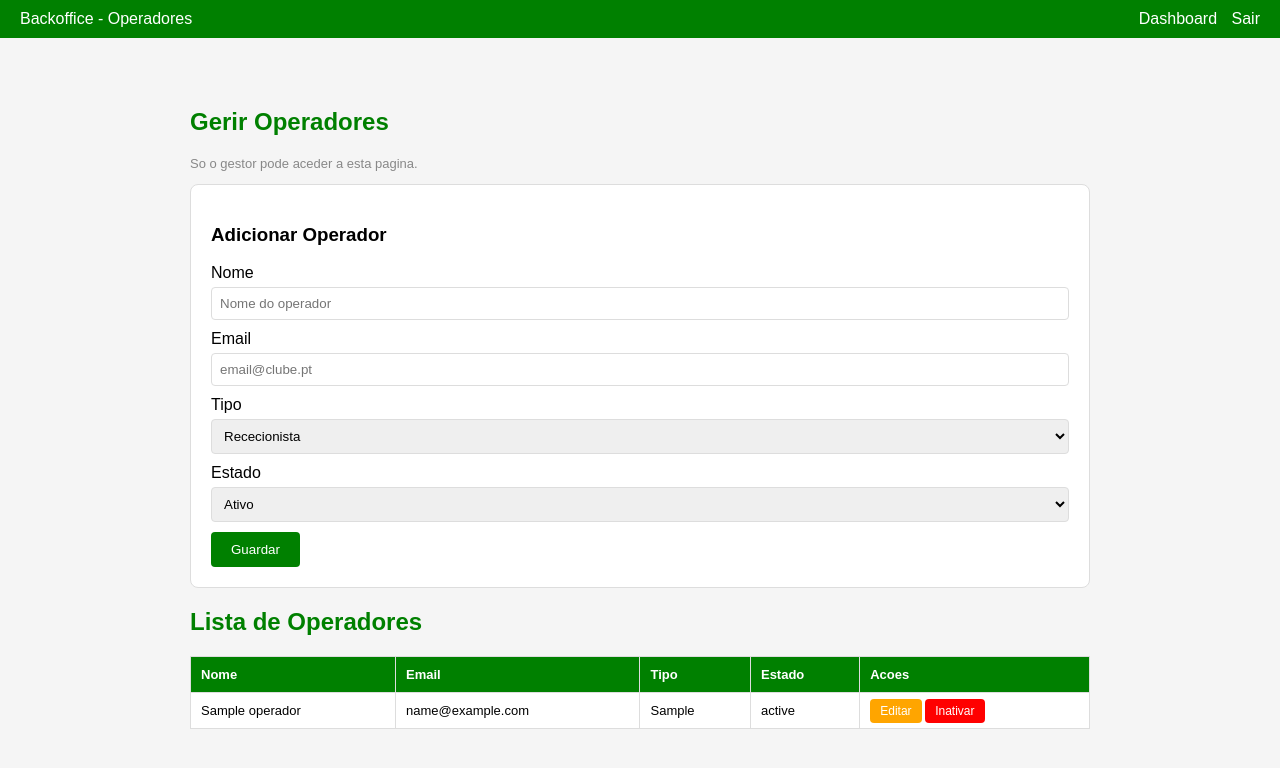
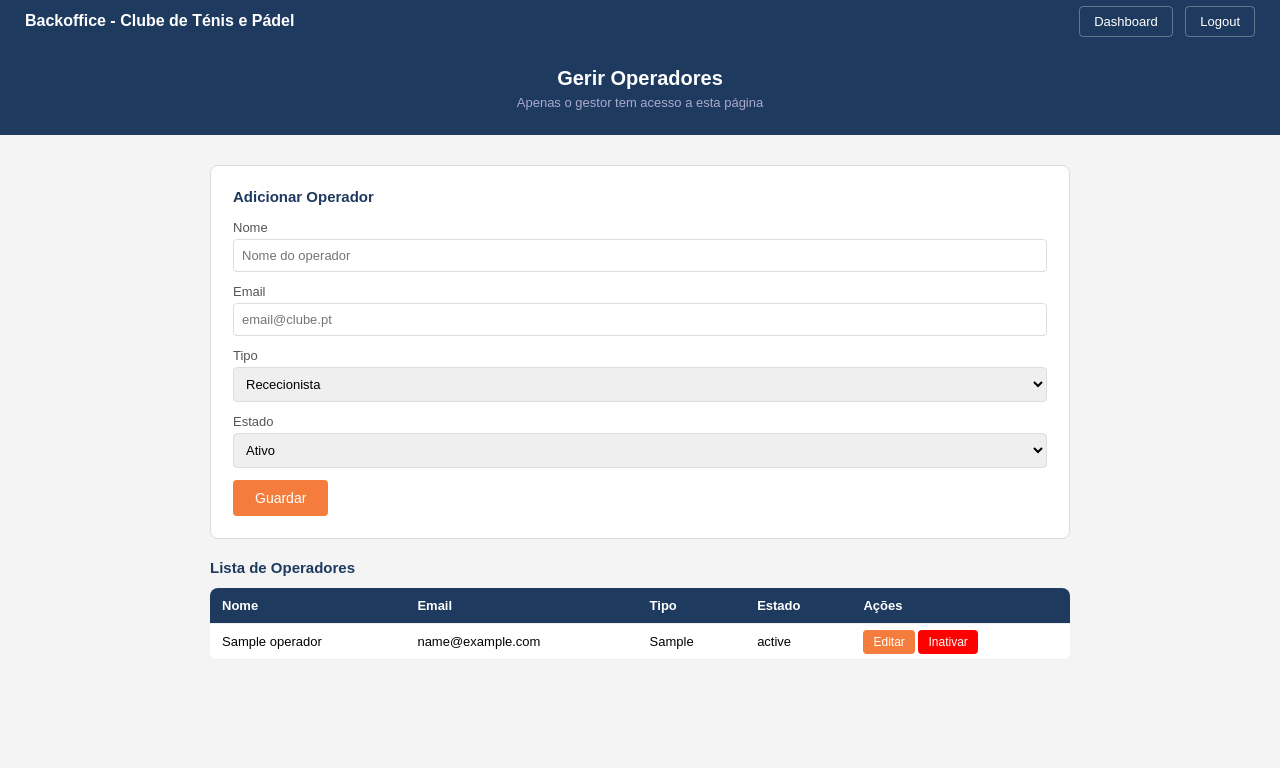
Before and after one commit to donodomundo18/Clube-de-Tenis-e-Padel, a PHP site: page /admin/operadores.php in a window 1280 px wide. Shown: the top 768 px of the page. Run offline with PHP 8.4, Linux system fonts and the light colour scheme; the visitor is signed in with stand-in values (Sample User, id 1); tables that the repository leaves empty or names only in its code hold one stand-in row (values such as "Sample post").

Commit message:
mudança de cores

```diff
--- a/admin/operadores.php
+++ b/admin/operadores.php
@@ -6,7 +6,7 @@ verificarGestor();
 $sucesso = '';
 $erro = '';
 
-// apagar operador
+// inativar operador
 if (isset($_GET['apagar'])) {
     $id = $_GET['apagar'];
     $stmt = $pdo->prepare("UPDATE operador SET estado = 'inativo' WHERE id = ?");
@@ -23,11 +23,11 @@ if ($_SERVER['REQUEST_METHOD'] === 'POST') {
     $estado = $_POST['estado'];
 
     if (isset($_POST['id']) && $_POST['id'] != '') {
-        // editar
+        // editar operador existente
         $stmt = $pdo->prepare("UPDATE operador SET nome=?, email=?, tipo=?, estado=? WHERE id=?");
         $stmt->execute([$nome, $email, $tipo, $estado, $_POST['id']]);
     } else {
-        // adicionar - password padrao 123456
+        // adicionar novo operador - password padrao 123456
         $password = password_hash('123456', PASSWORD_DEFAULT);
         $stmt = $pdo->prepare("INSERT INTO operador (nome, email, password, tipo, estado) VALUES (?,?,?,?,?)");
         $stmt->execute([$nome, $email, $password, $tipo, $estado]);
@@ -36,10 +36,8 @@ if ($_SERVER['REQUEST_METHOD'] === 'POST') {
     exit();
 }
 
-// buscar operadores
 $operadores = $pdo->query("SELECT * FROM operador ORDER BY nome")->fetchAll();
 
-// buscar operador para editar
 $editar = null;
 if (isset($_GET['editar'])) {
     $stmt = $pdo->prepare("SELECT * FROM operador WHERE id = ?");
@@ -53,38 +51,52 @@ if (isset($_GET['editar'])) {
     <meta charset="UTF-8">
     <title>Operadores - Backoffice</title>
     <style>
-        body { font-family: Arial; margin: 0; background: #f5f5f5; }
-        nav { background: green; padding: 10px 20px; color: white; display: flex; justify-content: space-between; }
-        nav a { color: white; margin-left: 10px; text-decoration: none; }
-        .container { max-width: 900px; margin: 30px auto; padding: 20px; }
-        h2 { color: green; }
-        p { color: #888; font-size: 13px; }
-        table { width: 100%; border-collapse: collapse; background: white; }
-        th, td { padding: 10px; border: 1px solid #ddd; text-align: left; font-size: 13px; }
-        th { background: green; color: white; }
+        * { margin: 0; padding: 0; box-sizing: border-box; }
+        body { font-family: Arial; background: #f4f4f4; }
+        nav { background: #1e3a5f; padding: 12px 25px; display: flex; justify-content: space-between; align-items: center; }
+        nav span { color: white; font-size: 16px; font-weight: bold; }
+        nav a { color: white; text-decoration: none; margin-left: 8px; font-size: 13px; padding: 7px 14px; border-radius: 4px; border: 1px solid rgba(255,255,255,0.3); }
+        nav a:hover { background: #f47c3c; border-color: #f47c3c; }
+        .topo { background: #1e3a5f; color: white; padding: 25px; text-align: center; }
+        .topo h1 { font-size: 20px; }
+        .topo p { font-size: 13px; color: #aac; margin-top: 5px; }
+        .container { max-width: 900px; margin: 30px auto; padding: 0 20px; }
+        .formulario { background: white; padding: 22px; border-radius: 8px; margin-bottom: 20px; border: 1px solid #ddd; }
+        .formulario h3 { color: #1e3a5f; margin-bottom: 15px; font-size: 15px; }
+        label { font-size: 13px; color: #555; display: block; margin-bottom: 4px; }
+        input, select { width: 100%; padding: 8px; margin-bottom: 12px; border: 1px solid #ddd; border-radius: 4px; box-sizing: border-box; font-size: 13px; }
+        input:focus, select:focus { border-color: #1e3a5f; outline: none; }
+        .btn-guardar { background: #f47c3c; color: white; padding: 10px 22px; border: none; border-radius: 4px; cursor: pointer; font-size: 14px; }
+        .btn-guardar:hover { background: #d4622c; }
+        .secao-titulo { color: #1e3a5f; font-size: 15px; margin: 20px 0 12px 0; font-weight: bold; }
+        table { width: 100%; border-collapse: collapse; background: white; border-radius: 8px; overflow: hidden; }
+        th, td { padding: 10px 12px; border-bottom: 1px solid #eee; font-size: 13px; text-align: left; }
+        th { background: #1e3a5f; color: white; }
+        tr:hover { background: #f9f9f9; }
         .btn { padding: 5px 10px; border: none; border-radius: 4px; cursor: pointer; text-decoration: none; font-size: 12px; }
-        .btn-editar { background: orange; color: white; }
+        .btn-editar { background: #f47c3c; color: white; }
+        .btn-editar:hover { background: #d4622c; }
         .btn-inativar { background: red; color: white; }
-        .formulario { background: white; padding: 20px; border-radius: 8px; margin-bottom: 20px; border: 1px solid #ddd; }
-        input, select { width: 100%; padding: 8px; margin: 5px 0 10px 0; border: 1px solid #ddd; border-radius: 4px; box-sizing: border-box; }
-        .btn-guardar { background: green; color: white; padding: 10px 20px; border: none; border-radius: 4px; cursor: pointer; }
-        .ativo { color: green; }
+        .btn-inativar:hover { background: darkred; }
+        .ativo { color: #1a6b1a; font-weight: bold; }
         .inativo { color: red; }
     </style>
 </head>
 <body>
 <nav>
-    <span>Backoffice - Operadores</span>
+    <span>Backoffice - Clube de Ténis e Pádel</span>
     <div>
         <a href="dashboard.php">Dashboard</a>
-        <a href="../logout.php">Sair</a>
+        <a href="../logout.php">Logout</a>
     </div>
 </nav>
 
+<div class="topo">
+    <h1>Gerir Operadores</h1>
+    <p>Apenas o gestor tem acesso a esta página</p>
+</div>
+
 <div class="container">
-    <h2>Gerir Operadores</h2>
-    <p>So o gestor pode aceder a esta pagina.</p>
-
     <div class="formulario">
         <h3><?= $editar ? 'Editar Operador' : 'Adicionar Operador' ?></h3>
         <form method="POST">
@@ -112,19 +124,19 @@ if (isset($_GET['editar'])) {
 
             <button type="submit" class="btn-guardar">Guardar</button>
             <?php if ($editar): ?>
-                <a href="operadores.php" style="margin-left:10px; color:red;">Cancelar</a>
+                <a href="operadores.php" style="margin-left:10px; color:red; font-size:13px;">Cancelar</a>
             <?php endif; ?>
         </form>
     </div>
 
-    <h2>Lista de Operadores</h2>
+    <p class="secao-titulo">Lista de Operadores</p>
     <table>
         <tr>
             <th>Nome</th>
             <th>Email</th>
             <th>Tipo</th>
             <th>Estado</th>
-            <th>Acoes</th>
+            <th>Ações</th>
         </tr>
         <?php foreach ($operadores as $o): ?>
         <tr>
```
